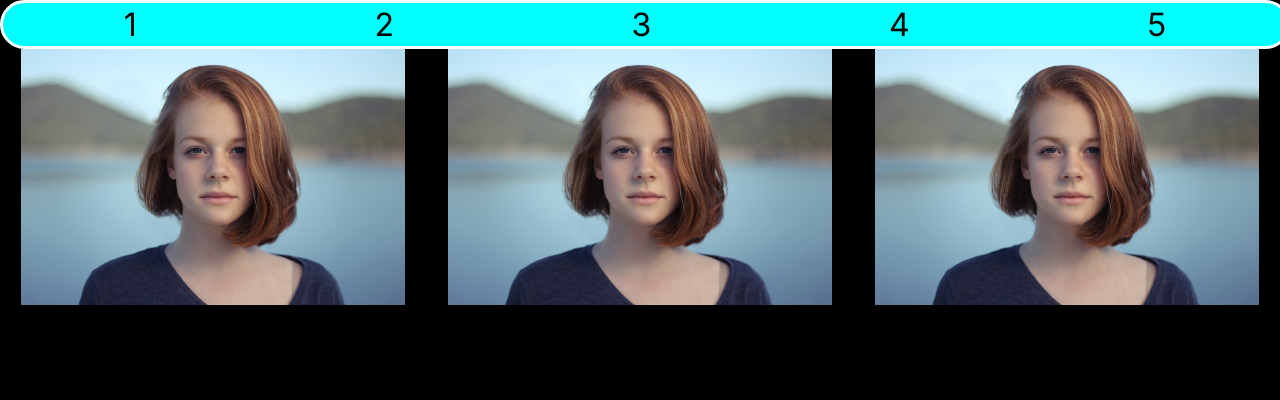
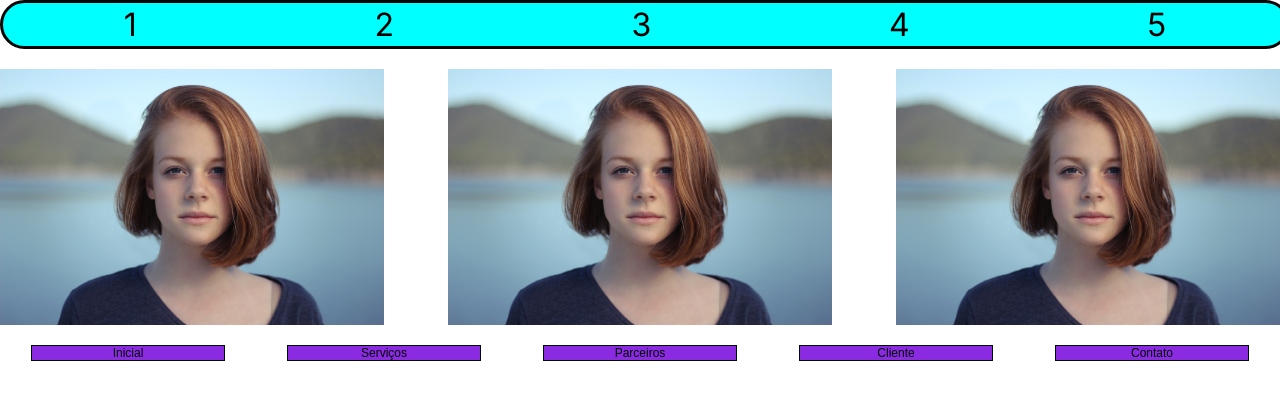
Before and after one commit to almeidafrederico/css-box-flex, a plain HTML site: page index.html in a window 1280 px wide. Drawn offline with Linux system fonts and the light colour scheme.

Commit message:
Aplicando conceitos de margin e padding

```diff
--- a/index.html
+++ b/index.html
@@ -18,11 +18,33 @@
             <div>5</div>
         </div>
     </main>
+<br>
     <article class="fotos">
         <img class="model" src="./src/img/model.jpg" alt="model1">
         <img class="model" src="./src/img/model.jpg" alt="model2">
         <img class="model" src="./src/img/model.jpg" alt="model3">
     </article>
+<br>
+    <nav>
+        <ul>
+          <li>
+            <a href="#">Inicial</a>
+          </li>
+          <li>
+            <a href="#">Serviços</a>
+          </li>
+          <li>
+            <a href="#">Parceiros</a>
+          </li>
+          <li>
+            <a href="#">Cliente</a>
+          </li>
+          <li>
+            <a href="#">Contato</a>
+          </li>
+        </ul>
+      </nav>
+
 
 </body>
 </html>
--- a/src/css/style.css
+++ b/src/css/style.css
@@ -2,10 +2,8 @@
 
 body{
     font-family: 'Inter', sans-serif;
-
     margin: 0;
     padding: 0;
-    background-color: black;
     width: 100vw;
     height: 100vh;
 }
@@ -18,7 +16,7 @@ body{
     height: 10%;
     padding: 2px;
     border-radius: 70px;
-    border: solid rgb(255, 255, 255);
+    border: solid rgb(5, 5, 5);
     justify-content: space-around;
     align-items:center;
     font-size: 32px;
@@ -26,9 +24,11 @@ body{
 }
 
 .fotos{
+    margin: 0;
+    padding: 0;
     display: flex;
     flex-direction: row;
-    justify-content: space-around;
+    justify-content:space-between;
     align-items:center;
 }
 
@@ -36,3 +36,37 @@ body{
     width: 30vw;
     align-items:center;
 }
+
+nav{
+}
+
+ul{
+    display: flex;
+    flex-direction: row;
+    list-style: none;
+    font-size: 0;
+    padding: 0;
+    margin: 0;
+    justify-content:space-around;
+    text-align: center;
+
+}
+
+ul li{
+    display: inline-block;
+
+}
+
+ul li a{
+    color: #000;
+    text-decoration: none;
+    font-size: 12px;
+    font-family: Arial, Helvetica, sans-serif;
+}
+
+li{
+    background-color: blueviolet;
+    border:rgb(0, 0, 0) solid 1px;
+    width: 15%;
+    height: 15%;
+}
```
